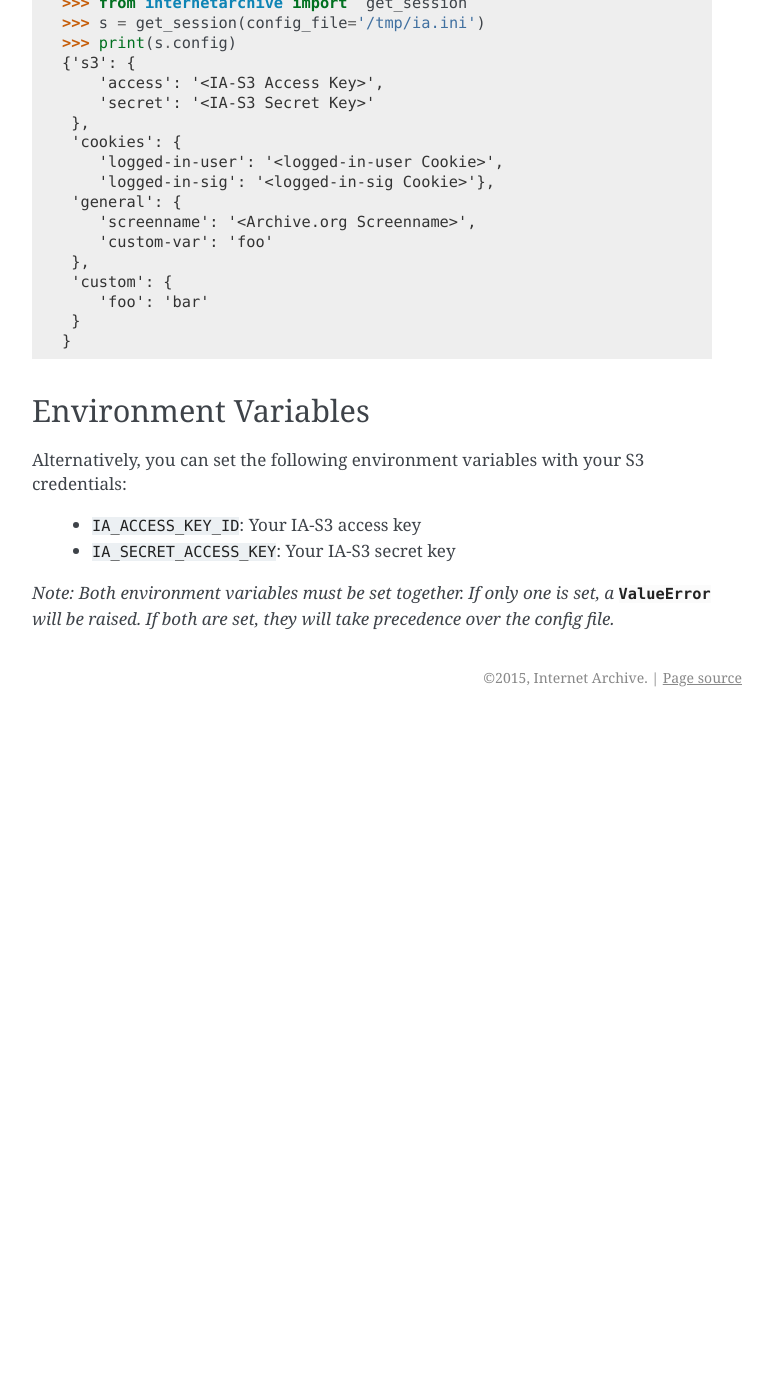
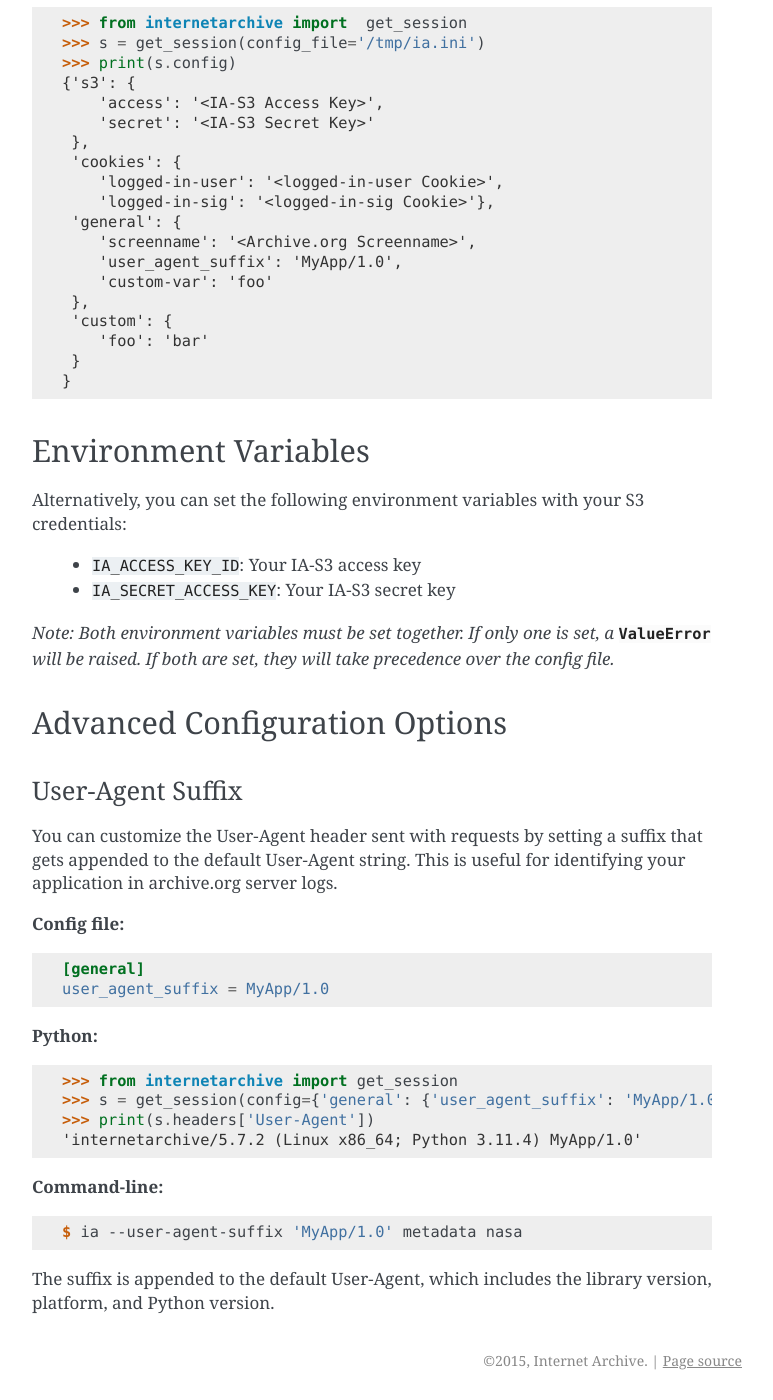
Before and after one commit to jjjake/internetarchive, a Sphinx documentation site: the page built from docs/source/configuration.rst, in a window 1280 px wide and 1400 px high, scrolled down 1428 px. Shown: the whole window, without its empty margins (368-1141 px from the left). Built offline with Sphinx 7.4.7, drawn with Linux system fonts in a browser that asks for light colours; before the commit the page ends 2145 px from its top, so only the background shows below that; some of the changed text lies outside the part shown.

Commit message:
Document user_agent_suffix config option
Add documentation for the new user_agent_suffix feature:
- Add user_agent_suffix to config file example in configuration.rst
- Add new "Advanced Configuration Options" section with User-Agent Suffix docs
- Update CLI help example in cli.rst to include --user-agent-suffix option

Co-Authored-By: Claude Opus 4.5 <noreply@anthropic.com>

```diff
--- a/docs/source/cli.rst
+++ b/docs/source/cli.rst
@@ -35,6 +35,8 @@ Check out the help menu to see all available commands:
       -d, --debug           enable debugging
       -i, --insecure        allow insecure connections
       -H HOST, --host HOST  host to connect to (doesn't work for requests made to s3.us.archive.org)
+      --user-agent-suffix SUFFIX
+                            append SUFFIX to the default User-Agent header
 
     commands:
       {command}
--- a/docs/source/configuration.rst
+++ b/docs/source/configuration.rst
@@ -51,6 +51,7 @@ Below is an example of a config file with the required sections and keys, as wel
 
    [general]
    screenname = <Archive.org Screenname>
+   user_agent_suffix = MyApp/1.0
    custom-var = foo
 
    [custom]
@@ -73,6 +74,7 @@ The config above would generate the following configuration dictionary when load
         'logged-in-sig': '<logged-in-sig Cookie>'},
      'general': {
         'screenname': '<Archive.org Screenname>',
+        'user_agent_suffix': 'MyApp/1.0',
         'custom-var': 'foo'
      },
      'custom': {
@@ -90,3 +92,36 @@ Alternatively, you can set the following environment variables with your S3 cred
    - ``IA_SECRET_ACCESS_KEY``: Your IA-S3 secret key
 
 *Note: Both environment variables must be set together. If only one is set, a* :class:`ValueError` *will be raised. If both are set, they will take precedence over the config file.*
+
+
+Advanced Configuration Options
+------------------------------
+
+User-Agent Suffix
+~~~~~~~~~~~~~~~~~
+
+You can customize the User-Agent header sent with requests by setting a suffix that gets appended to the default User-Agent string. This is useful for identifying your application in archive.org server logs.
+
+**Config file:**
+
+.. code-block:: ini
+
+   [general]
+   user_agent_suffix = MyApp/1.0
+
+**Python:**
+
+.. code-block:: python
+
+    >>> from internetarchive import get_session
+    >>> s = get_session(config={'general': {'user_agent_suffix': 'MyApp/1.0'}})
+    >>> print(s.headers['User-Agent'])
+    'internetarchive/5.7.2 (Linux x86_64; Python 3.11.4) MyApp/1.0'
+
+**Command-line:**
+
+.. code-block:: console
+
+    $ ia --user-agent-suffix 'MyApp/1.0' metadata nasa
+
+The suffix is appended to the default User-Agent, which includes the library version, platform, and Python version.
```
